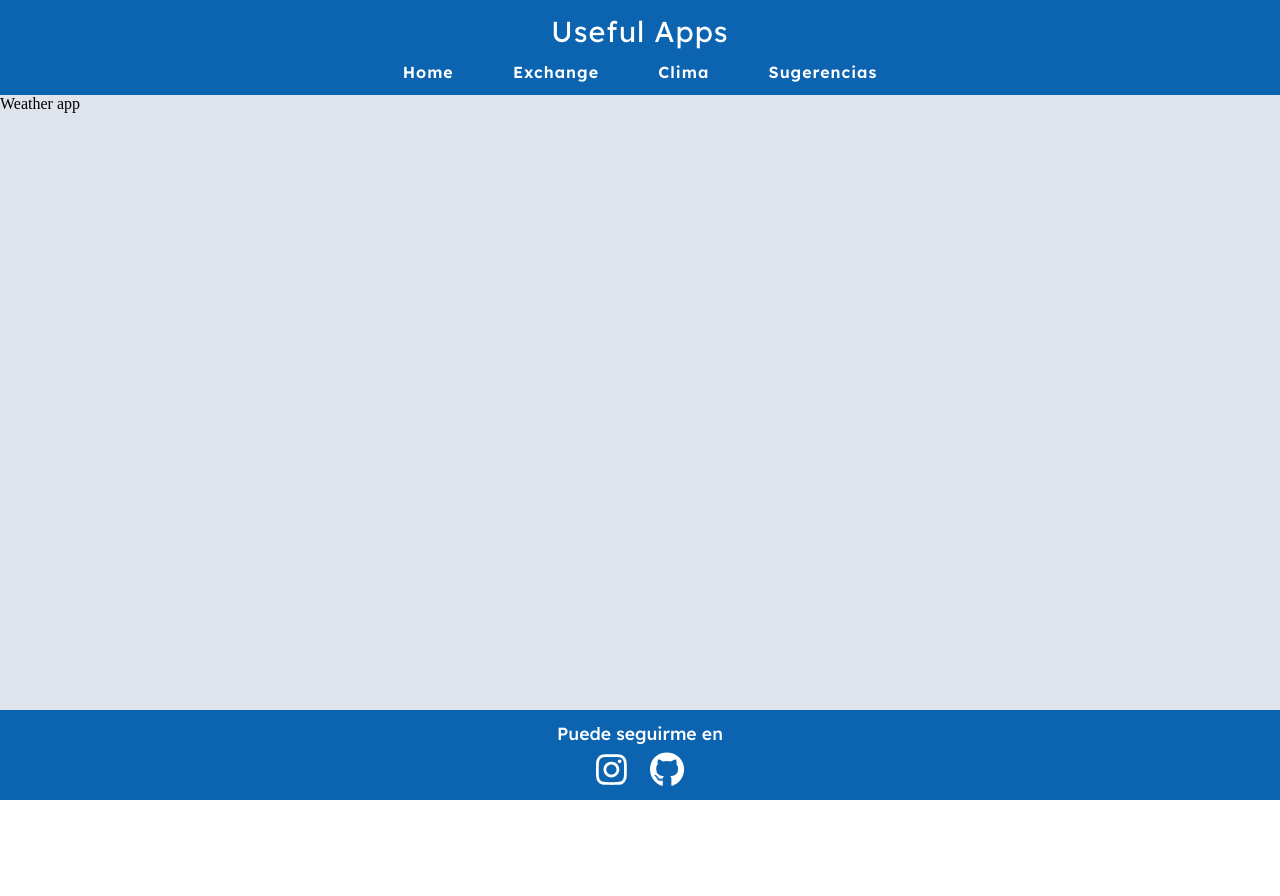
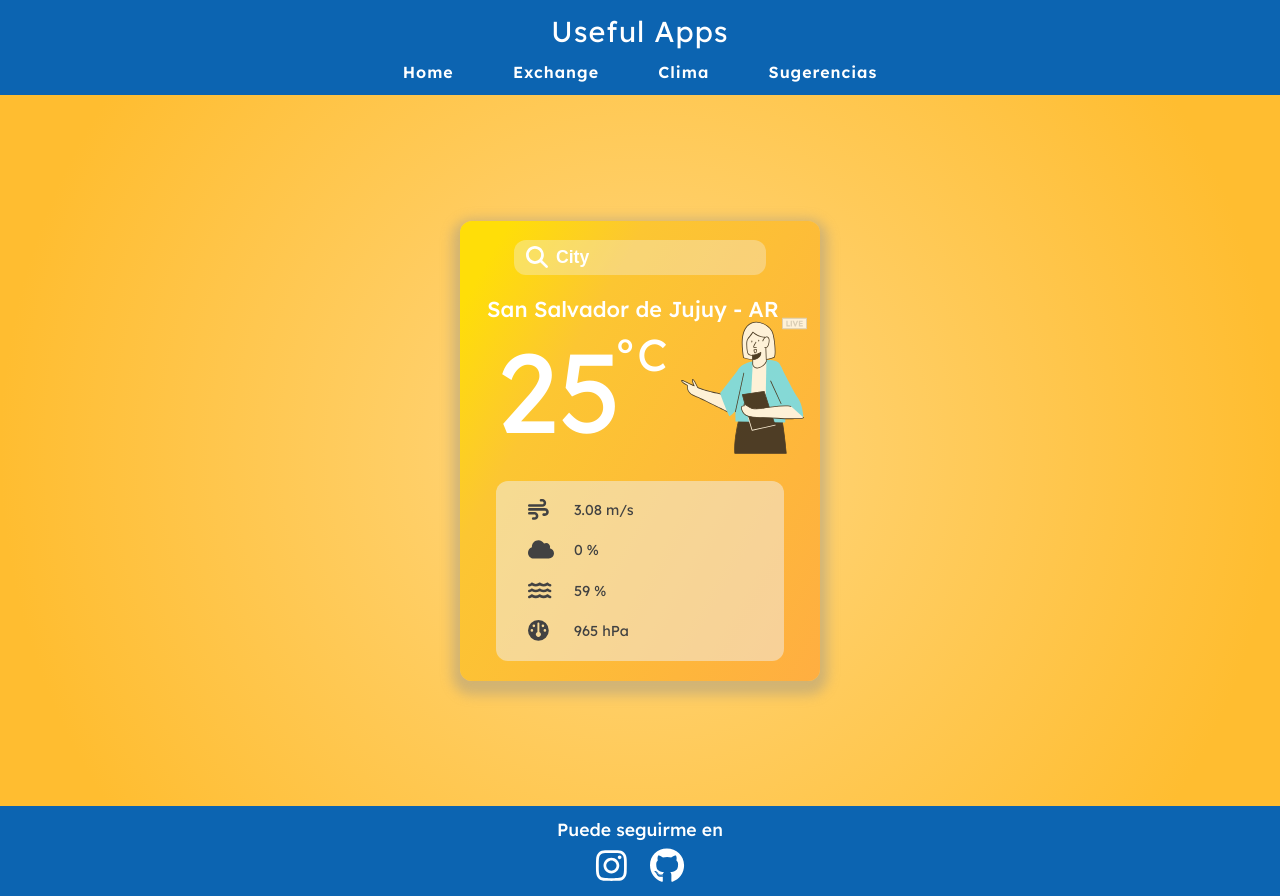
Before and after one commit to jorge088/UsefulApps, a React (Create React App) app: page /weather in a window 1280 px wide. Before the commit the page ends 800 px from the top, so only its background shows below. Built offline with nearby package versions, Linux system fonts and the light colour scheme; no server answers.

Commit message:
added structure and styles for WeatherApp

```diff
--- a/src/Components/ExchangeApp/ExchangeApp.module.css
+++ b/src/Components/ExchangeApp/ExchangeApp.module.css
@@ -1,5 +1,6 @@
 .exchangeAppContainer{
     margin-top: 95px;
+    padding: 3em 0;
     min-height: calc(100vh - 185px);
     width: 100vw;
     display: flex;
--- a/src/Components/Shared/NavBar.module.css
+++ b/src/Components/Shared/NavBar.module.css
@@ -7,7 +7,7 @@
     top: 0;
     color: #fff;
     font-family: 'Lexend', sans-serif;
-
+    z-index: 90;
 }
 .nav{
     height: 100%;
--- a/src/Components/WeatherApp/WeatherApp.js
+++ b/src/Components/WeatherApp/WeatherApp.js
@@ -1,9 +1,16 @@
 import styles from './WeatherApp.module.css'
+import WeatherAppInformation from './WeatherAppInformation'
+import WeatherAppMain from './WeatherAppMain'
+import WeatherAppSearch from './WeatherAppSearch'
 const WeatherApp = () => {
   return (
     <>
-      <div className={styles.weatherApp}>
-        <p>Weather app</p>
+      <div className={styles.weatherAppContainer}>
+        <div className={styles.weatherApp}>
+            <WeatherAppSearch/>
+            <WeatherAppMain/>
+            <WeatherAppInformation/>
+        </div>
       </div>
     </>
   )
--- a/src/Components/WeatherApp/WeatherApp.module.css
+++ b/src/Components/WeatherApp/WeatherApp.module.css
@@ -1,5 +1,23 @@
-.weatherApp{
+.weatherAppContainer{
     margin-top: 95px;
+    padding: 3em 0;
     min-height: calc(100vh - 185px);
     width: 100vw;
+    display: flex;
+    justify-content: center;
+    align-items: center;
+    background-blend-mode: soft-light ;
+    background-image: radial-gradient(circle farthest-side, #ffd06b 30%,#ffbd30 100%);
 }
+.weatherApp{
+    width: 360px;
+    height: 460px;
+    position: relative;
+    border-radius: 12px;
+    box-shadow: 0 6px 12px 8px rgba(143, 143, 143, 0.4);
+    background: linear-gradient(120deg, #ffde08 8%,#fcc632 30%, #ffae41 100%);
+    display: flex;
+    flex-direction: column;
+    align-items: center;
+    justify-content: space-evenly;
+}
--- /dev/null
+++ b/src/Components/WeatherApp/WeatherAppInformation.js
@@ -0,0 +1,17 @@
+import styles from './WeatherAppInformation.module.css';
+import WeatherAppInformationTopic from './WeatherAppInformationTopic';
+import { faWind, faCloud, faWater, faGauge } from '@fortawesome/free-solid-svg-icons';
+
+const WeatherAppInformation = () => {
+    return (
+        <>
+            <div className={styles.informationContainer}>
+                <WeatherAppInformationTopic topic={'Velocidad del viento'} topicValue={'3.08 m/s'} topicIcon={ faWind } />
+                <WeatherAppInformationTopic topic={'Nubosidad'} topicValue={'0 %'} topicIcon={ faCloud } />
+                <WeatherAppInformationTopic topic={'Humedad'} topicValue={'59 %'} topicIcon={ faWater } />
+                <WeatherAppInformationTopic topic={'Presión'} topicValue={'965 hPa'} topicIcon={ faGauge } />
+            </div>
+        </>
+    )
+}
+export default WeatherAppInformation
--- /dev/null
+++ b/src/Components/WeatherApp/WeatherAppInformation.module.css
@@ -0,0 +1,12 @@
+.informationContainer{
+    font-size: 1rem;
+    width: 80%;
+    height: 180px;
+    background: rgb(241,241,241,0.5);
+    border-radius: 12px;
+    display: flex;
+    flex-direction: column;
+    align-items: flex-start;
+    justify-content: space-evenly;
+    z-index: 30;
+}
--- /dev/null
+++ b/src/Components/WeatherApp/WeatherAppInformationTopic.js
@@ -0,0 +1,17 @@
+import styles from './WeatherAppInformationTopic.module.css';
+import { FontAwesomeIcon } from '@fortawesome/react-fontawesome';
+
+const WeatherAppInformationTopic = ( {topic, topicValue , topicIcon } ) => {
+  return (
+    <>
+        <div className={styles.topicContainer}>
+            <div className={styles.topicIconContainer}>
+                <FontAwesomeIcon className={styles.topicIcon} icon={topicIcon} ></FontAwesomeIcon>
+                <p className={styles.topicIconDescription}>{ topic }</p>
+            </div>
+            <p className={styles.topicValue}>{ topicValue }</p>
+        </div>
+    </>
+  )
+}
+export default WeatherAppInformationTopic
--- /dev/null
+++ b/src/Components/WeatherApp/WeatherAppInformationTopic.module.css
@@ -0,0 +1,44 @@
+.topicContainer {
+    font-size: 1rem;
+    margin-left: 2em;
+    position: relative;
+    display: flex;
+    align-items: center;
+    gap: 1em;
+    color: rgb(66, 66, 66);
+    font-family: 'Lexend', sans-serif;
+
+
+}
+
+.topicIconContainer {
+    position: relative;
+    min-width: 30px;
+    cursor: pointer;
+}
+
+.topicIconContainer:hover .topicIconDescription {
+    display: block;
+}
+
+.topicIcon {
+    font-size: 1.3em;
+}
+
+.topicIconDescription {
+    display: none;
+    position: absolute;
+    top: -18px;
+    left: 24px;
+    width: max-content;
+    padding: 0px 4px;
+    font-size: 1em;
+    border-radius: 6px;
+    color: #f0f0f0;
+    background: rgb(34, 34, 34, 0.5);
+}
+
+.topicValue {
+    font-size: .9em;
+    font-weight: 400;
+}
--- /dev/null
+++ b/src/Components/WeatherApp/WeatherAppMain.js
@@ -0,0 +1,18 @@
+import styles from './WeatherAppMain.module.css';
+import weatherInfoImg from './../../Assets/WeatherAppInfo.svg';
+
+const WeatherAppMain = () => {
+    return (
+        <>
+            <div className={styles.mainContainer}>
+                <p className={styles.cityName}>San Salvador de Jujuy - AR</p>
+                <div className={styles.tempInfoContainer}>
+                    <p className={styles.tempInfoContainer__value}>25</p>
+                    <p className={styles.tempInfoContainer__degree}>°C</p>
+                </div>
+                <img className={styles.infoImg} src={weatherInfoImg} alt='Weather info presentation'></img>
+            </div>
+        </>
+    )
+}
+export default WeatherAppMain
--- /dev/null
+++ b/src/Components/WeatherApp/WeatherAppMain.module.css
@@ -0,0 +1,40 @@
+.mainContainer{
+    font-size: 1rem;
+    width: 85%;
+    position: relative;
+    color: #fff;
+    font-family: 'Lexend', sans-serif;
+    display: flex;
+    flex-direction: column;
+    align-items: flex-start;
+}
+.cityName{
+    font-size: 1.35em;
+    font-weight: 500;
+    z-index: 10;
+}
+.tempInfoContainer{
+    position: relative;
+    padding-left: .6em;
+    margin-top: -.1em;
+    z-index: 10;
+}
+.tempInfoContainer__value{
+    font-size: 7em;
+    font-weight: 400;
+
+}
+.tempInfoContainer__degree{
+    position: absolute;
+    top: 5px;
+    right: -46px;
+    font-size: 2.8em;
+    font-weight: 400;
+}
+.infoImg{
+    position: absolute;
+    bottom: -52px;
+    height: 260px;
+    right: -28px;
+    z-index: 1;
+}
--- /dev/null
+++ b/src/Components/WeatherApp/WeatherAppSearch.js
@@ -0,0 +1,24 @@
+import styles from './WeatherAppSearch.module.css';
+import { FontAwesomeIcon } from '@fortawesome/react-fontawesome';
+import { faMagnifyingGlass } from '@fortawesome/free-solid-svg-icons';
+const WeatherAppSearch = () => {
+    return (
+        <>
+            <form className={styles.search}>
+                <div className={styles.search__container}>
+                    <input
+                        className={styles.search__container__input}
+                        name='search'
+                        type={'text'}
+                        placeholder={'City'}>
+                    </input>
+                    <button className={styles.search__container__icon}>
+                        <FontAwesomeIcon icon={faMagnifyingGlass}></FontAwesomeIcon>
+                    </button>
+
+                </div>
+            </form>
+        </>
+    )
+}
+export default WeatherAppSearch
--- /dev/null
+++ b/src/Components/WeatherApp/WeatherAppSearch.module.css
@@ -0,0 +1,45 @@
+.search {
+    font-size: 1rem;
+    width: 70%;
+    font-family: 'Lexend', sans-serif;
+    z-index: 30;
+}
+
+.search__container {
+    position: relative;
+    display: flex;
+    justify-content: center;
+}
+
+.search__container__input {
+    height: 35px;
+    width: 210px;
+    display: block;
+    padding-left: 42px;
+    font-size: 1.1em;
+    font-weight: 600;
+    border: none;
+    border-radius: 12px;
+    background-color: rgb(240, 240, 240, 0.35);
+    color: #FFF;
+    border-style: none;
+}
+.search__container__input:focus{
+    border: none;
+    outline: none;
+}
+.search__container__input::placeholder{
+    color: #FFF;
+    font-size: 1em;
+}
+.search__container__icon{
+    position: absolute;
+    top: 50%;
+    left: 12px;
+    transform: translateY(-50%);
+    color: #FFF;
+    font-size: 22px;
+    background: none;
+    border: none;
+    cursor: pointer;
+}
```
Also changed, not shown: src/Assets/WeatherAppInfo.svg (added).
